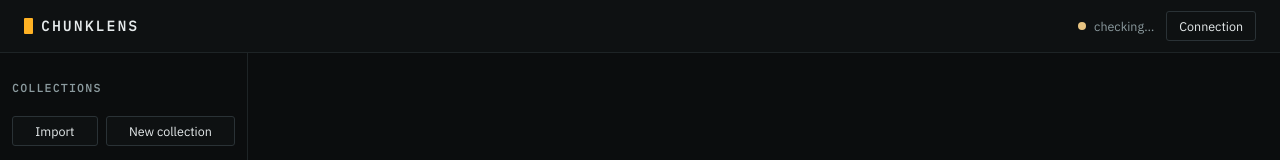
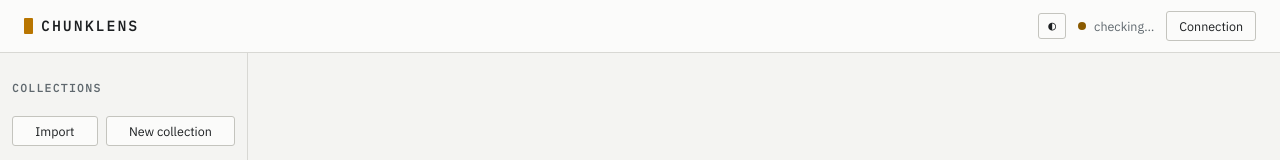
Before and after one commit to azhkyaw/chunklens, a React (Vite) app in the folder frontend/: page / in a window 1280 px wide. Shown: the top 160 px of the page. Built offline with nearby package versions, Linux system fonts and the light colour scheme; no server answers.

Commit message:
feat(ui): topbar theme toggle cycling system, light, dark

```diff
--- a/frontend/src/App.tsx
+++ b/frontend/src/App.tsx
@@ -10,6 +10,7 @@ import { QueryPanel } from "./features/query/QueryPanel";
 import { RecordsTable } from "./features/records/RecordsTable";
 import { ExportButton } from "./features/io/ExportButton";
 import { ImportPanel } from "./features/io/ImportPanel";
+import { ThemeToggle } from "./ThemeToggle";
 
 export function App() {
   const [selected, setSelected] = useState<string | null>(null);
@@ -33,6 +34,7 @@ export function App() {
             <span>ChunkLens</span>
           </h1>
           <div className="topbar-conn">
+            <ThemeToggle />
             <ConnectionStatus />
             <button onClick={() => setShowConn((s) => !s)} aria-expanded={showConn}>
               Connection
--- /dev/null
+++ b/frontend/src/ThemeToggle.tsx
@@ -0,0 +1,27 @@
+import { useState } from "react";
+import { getThemePref, setThemePref, type ThemePref } from "./lib/prefs";
+
+const ORDER: ThemePref[] = ["system", "light", "dark"];
+const GLYPH: Record<ThemePref, string> = { system: "◐", light: "○", dark: "●" };
+
+export function ThemeToggle() {
+  const [pref, setPref] = useState<ThemePref>(getThemePref);
+
+  function cycle() {
+    const next = ORDER[(ORDER.indexOf(pref) + 1) % ORDER.length];
+    setThemePref(next);
+    setPref(next);
+  }
+
+  return (
+    <button
+      type="button"
+      className="theme-toggle"
+      aria-label={`Theme: ${pref}`}
+      title={`Theme: ${pref} (click to change)`}
+      onClick={cycle}
+    >
+      <span aria-hidden="true">{GLYPH[pref]}</span>
+    </button>
+  );
+}
--- a/frontend/src/main.tsx
+++ b/frontend/src/main.tsx
@@ -11,7 +11,10 @@ import React from "react";
 import ReactDOM from "react-dom/client";
 import { App } from "./App";
 import { ErrorBoundary } from "./ErrorBoundary";
+import { initTheme } from "./lib/prefs";
 import "./styles.css";
+
+initTheme();
 
 const queryClient = new QueryClient();
 
```
Also changed, not shown: 1 other file (tests, documents, lock files or other folders).
